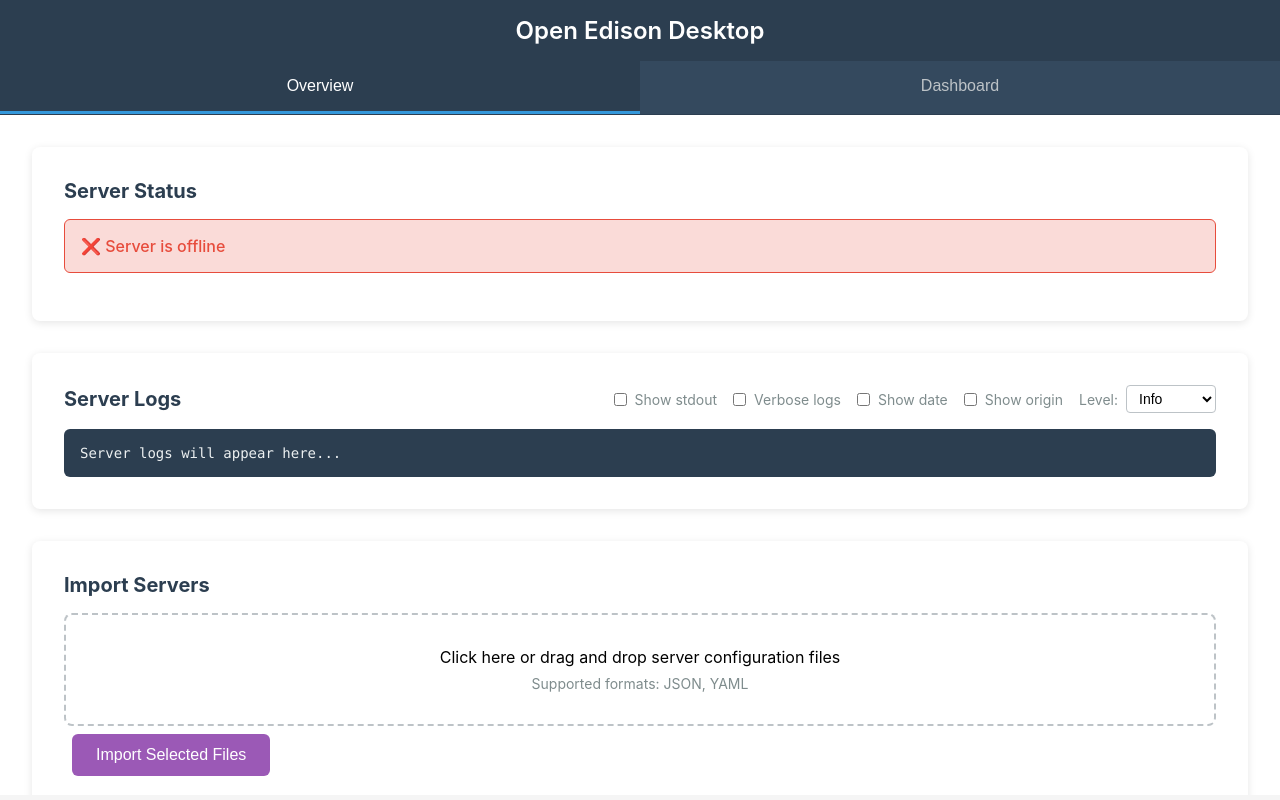
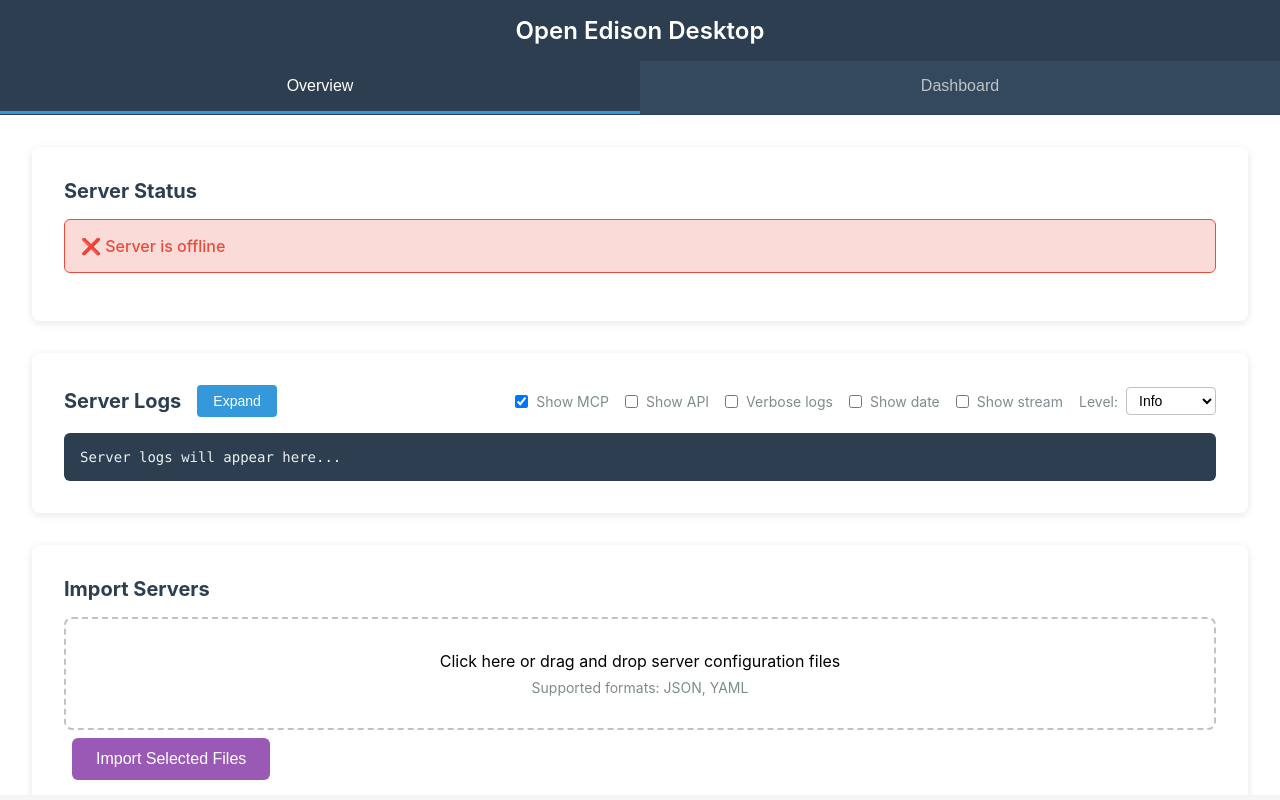
Before and after one commit to Edison-Watch/open-edison, a React (Vite) app in the folder gui/: page / in a window 1280 px wide. Built offline with nearby package versions, Linux system fonts and the light colour scheme; no server answers.

Commit message:
Clean up the logs a bit more

```diff
--- a/gui/src/App.tsx
+++ b/gui/src/App.tsx
@@ -1,12 +1,52 @@
-import React, { useState } from 'react';
+import React, { useState, useEffect } from 'react';
 import Overview from './Overview';
+
+interface LogEntry {
+  timestamp: string;
+  message: string;
+  type: string;
+}
 
 const App: React.FC = () => {
   const [activeTab, setActiveTab] = useState<'overview' | 'dashboard'>('overview');
+  const [logs, setLogs] = useState<LogEntry[]>([]);
+  const [logsExpanded, setLogsExpanded] = useState(false);
 
   const switchTab = (tab: 'overview' | 'dashboard') => {
     setActiveTab(tab);
   };
+
+  // Listen for backend logs at App level to persist across tab switches
+  useEffect(() => {
+    if (window.electronAPI) {
+      window.electronAPI.onBackendLog((log) => {
+        // Only process stderr by default, stdout will be filtered in Overview component
+        if (log.type === 'stderr') {
+          const timestamp = new Date().toLocaleTimeString();
+          let message = log.message.trim();
+
+          // Extract just the message part (after the last "-") for stderr
+          const lastDashIndex = message.lastIndexOf(' - ');
+          if (lastDashIndex !== -1) {
+            message = message.substring(lastDashIndex + 3);
+          }
+
+          const logEntry = {
+            timestamp,
+            message,
+            type: log.type
+          };
+          setLogs(prev => [...prev, logEntry]);
+        }
+      });
+    }
+
+    return () => {
+      if (window.electronAPI) {
+        window.electronAPI.removeBackendLogListener();
+      }
+    };
+  }, []);
 
   return (
     <div style={{ height: '100vh', overflow: 'hidden' }}>
@@ -59,7 +99,7 @@ const App: React.FC = () => {
 
       {/* Content */}
       <div style={{ height: 'calc(100vh - 120px)', overflow: 'hidden' }}>
-        {activeTab === 'overview' && <Overview />}
+        {activeTab === 'overview' && <Overview logs={logs} setLogs={setLogs} logsExpanded={logsExpanded} setLogsExpanded={setLogsExpanded} />}
         {activeTab === 'dashboard' && (
           <iframe
             src="http://localhost:5173"
--- a/gui/src/Overview.tsx
+++ b/gui/src/Overview.tsx
@@ -8,19 +8,27 @@ interface ServerStatus {
 interface LogEntry {
   timestamp: string;
   message: string;
+  type: string;
 }
 
-const Overview: React.FC = () => {
+interface OverviewProps {
+  logs: LogEntry[];
+  setLogs: React.Dispatch<React.SetStateAction<LogEntry[]>>;
+  logsExpanded: boolean;
+  setLogsExpanded: React.Dispatch<React.SetStateAction<boolean>>;
+}
+
+const Overview: React.FC<OverviewProps> = ({ logs, setLogs, logsExpanded, setLogsExpanded }) => {
   const [serverApiStatus, setServerApiStatus] = useState<ServerStatus>({ running: false, port: 3001 });
   const [serverMcpStatus, setServerMcpStatus] = useState<ServerStatus>({ running: false, port: 3000 });
-  const [logs, setLogs] = useState<LogEntry[]>([]);
   const [selectedFiles, setSelectedFiles] = useState<FileList | null>(null);
   const [isDragOver, setIsDragOver] = useState(false);
-  const [showStdout, setShowStdout] = useState(false);
+  const [showApi, setShowApi] = useState(false);
+  const [showMcp, setShowMcp] = useState(true);
   const [verboseLogs, setVerboseLogs] = useState(false);
   const [logLevel, setLogLevel] = useState('info');
   const [showDate, setShowDate] = useState(false);
-  const [showOrigin, setShowOrigin] = useState(false);
+  const [showStream, setShowStream] = useState(false);
 
   // Check server status - simplified for Electron environment
   const checkServerStatus = async () => {
@@ -138,47 +146,61 @@ const Overview: React.FC = () => {
     return () => clearInterval(interval);
   }, []);
 
-  // Listen for backend logs
+  // Listen for API logs when showApi is enabled
   useEffect(() => {
-    if (window.electronAPI) {
-      window.electronAPI.onBackendLog((log) => {
-        // Only show stderr by default, or stdout if checkbox is checked
-        if (log.type === 'stderr' || (log.type === 'stdout' && showStdout)) {
+    if (showApi && window.electronAPI) {
+      const handleApiLog = (log: any) => {
+        if (log.type === 'stdout') {
           const timestamp = new Date().toLocaleTimeString();
-          let message = log.message.trim();
-
-          // Apply verbose logs setting
-          if (verboseLogs && log.type === 'stderr') {
-            // Keep the full message with timestamp and level info
-            message = message;
-          } else if (log.type === 'stderr') {
-            // Extract just the message part (after the last "-")
-            const lastDashIndex = message.lastIndexOf(' - ');
-            if (lastDashIndex !== -1) {
-              message = message.substring(lastDashIndex + 3);
-            }
-          }
-
-          // Add origin prefix if enabled
-          if (showOrigin) {
-            message = `[${log.type.toUpperCase()}] ${message}`;
-          }
-
           const logEntry = {
-            timestamp: showDate ? timestamp : '',
-            message
+            timestamp,
+            message: log.message.trim(),
+            type: 'api'
           };
           setLogs(prev => [...prev, logEntry]);
         }
-      });
-    }
+      };
+
+      window.electronAPI.onBackendLog(handleApiLog);
 
       return () => {
         if (window.electronAPI) {
           window.electronAPI.removeBackendLogListener();
         }
       };
-  }, [showStdout, verboseLogs, showDate, showOrigin]);
+    }
+  }, [showApi, setLogs]);
+
+  // Filter and format logs based on current settings
+  const filteredLogs = logs.filter(log => {
+    // Show MCP logs (stderr) by default, API logs (stdout) when showApi is checked
+    return (log.type === 'stderr' && showMcp) || (log.type === 'api' && showApi);
+  }).map(log => {
+    let message = log.message;
+
+    // Apply verbose logs setting
+    if (verboseLogs && log.message.includes(' - ')) {
+      // Keep the full message with timestamp and level info
+      message = log.message;
+    } else if (log.message.includes(' - ')) {
+      // Extract just the message part (after the last "-")
+      const lastDashIndex = log.message.lastIndexOf(' - ');
+      if (lastDashIndex !== -1) {
+        message = log.message.substring(lastDashIndex + 3);
+      }
+    }
+
+    // Add stream prefix if enabled
+    if (showStream) {
+      const streamType = log.type === 'stderr' ? 'MCP' : 'API';
+      message = `[${streamType}] ${message}`;
+    }
+
+    return {
+      timestamp: showDate ? log.timestamp : '',
+      message
+    };
+  });
 
   return (
     <div style={{ padding: '2rem', background: 'white', height: '100%', overflow: 'auto' }}>
@@ -217,18 +239,44 @@ const Overview: React.FC = () => {
         boxShadow: '0 2px 8px rgba(0,0,0,0.1)'
       }}>
         <div style={{ display: 'flex', justifyContent: 'space-between', alignItems: 'center', marginBottom: '1rem' }}>
+          <div style={{ display: 'flex', alignItems: 'center', gap: '1rem' }}>
             <h2 style={{ color: '#2c3e50', fontSize: '1.25rem', margin: 0 }}>
               Server Logs
             </h2>
+            <button
+              onClick={() => setLogsExpanded(!logsExpanded)}
+              style={{
+                background: logsExpanded ? '#e74c3c' : '#3498db',
+                color: 'white',
+                border: 'none',
+                padding: '0.5rem 1rem',
+                borderRadius: '4px',
+                cursor: 'pointer',
+                fontSize: '0.875rem',
+                transition: 'all 0.3s ease'
+              }}
+            >
+              {logsExpanded ? 'Collapse' : 'Expand'}
+            </button>
+          </div>
           <div style={{ display: 'flex', alignItems: 'center', gap: '1rem' }}>
             <label style={{ display: 'flex', alignItems: 'center', fontSize: '0.875rem', color: '#7f8c8d' }}>
               <input
                 type="checkbox"
-                checked={showStdout}
-                onChange={(e) => setShowStdout(e.target.checked)}
+                checked={showMcp}
+                onChange={(e) => setShowMcp(e.target.checked)}
                 style={{ marginRight: '0.5rem' }}
               />
-              Show stdout
+              Show MCP
+            </label>
+            <label style={{ display: 'flex', alignItems: 'center', fontSize: '0.875rem', color: '#7f8c8d' }}>
+              <input
+                type="checkbox"
+                checked={showApi}
+                onChange={(e) => setShowApi(e.target.checked)}
+                style={{ marginRight: '0.5rem' }}
+              />
+              Show API
             </label>
             <label style={{ display: 'flex', alignItems: 'center', fontSize: '0.875rem', color: '#7f8c8d' }}>
               <input
@@ -251,11 +299,11 @@ const Overview: React.FC = () => {
             <label style={{ display: 'flex', alignItems: 'center', fontSize: '0.875rem', color: '#7f8c8d' }}>
               <input
                 type="checkbox"
-                checked={showOrigin}
-                onChange={(e) => setShowOrigin(e.target.checked)}
+                checked={showStream}
+                onChange={(e) => setShowStream(e.target.checked)}
                 style={{ marginRight: '0.5rem' }}
               />
-              Show origin
+              Show stream
             </label>
             <div style={{ display: 'flex', alignItems: 'center', gap: '0.5rem' }}>
               <label style={{ fontSize: '0.875rem', color: '#7f8c8d' }}>Level:</label>
@@ -285,12 +333,14 @@ const Overview: React.FC = () => {
           borderRadius: '6px',
           fontFamily: "'Monaco', 'Menlo', monospace",
           fontSize: '0.875rem',
-          maxHeight: '200px',
+          maxHeight: logsExpanded ? 'calc(100vh - 200px)' : '200px',
+          height: logsExpanded ? 'calc(100vh - 200px)' : 'auto',
           overflowY: 'auto',
-          whiteSpace: 'pre-wrap'
+          whiteSpace: 'pre-wrap',
+          transition: 'all 0.3s ease'
         }}>
-          {logs.length === 0 ? 'Server logs will appear here...' :
-            logs.map((log, index) => log.timestamp ? `[${log.timestamp}] ${log.message}` : log.message).join('\n')
+          {filteredLogs.length === 0 ? 'Server logs will appear here...' :
+            filteredLogs.map((log, index) => log.timestamp ? `[${log.timestamp}] ${log.message}` : log.message).join('\n')
           }
         </div>
       </div>
```
Lines whose indentation alone changed are shown as unchanged.
